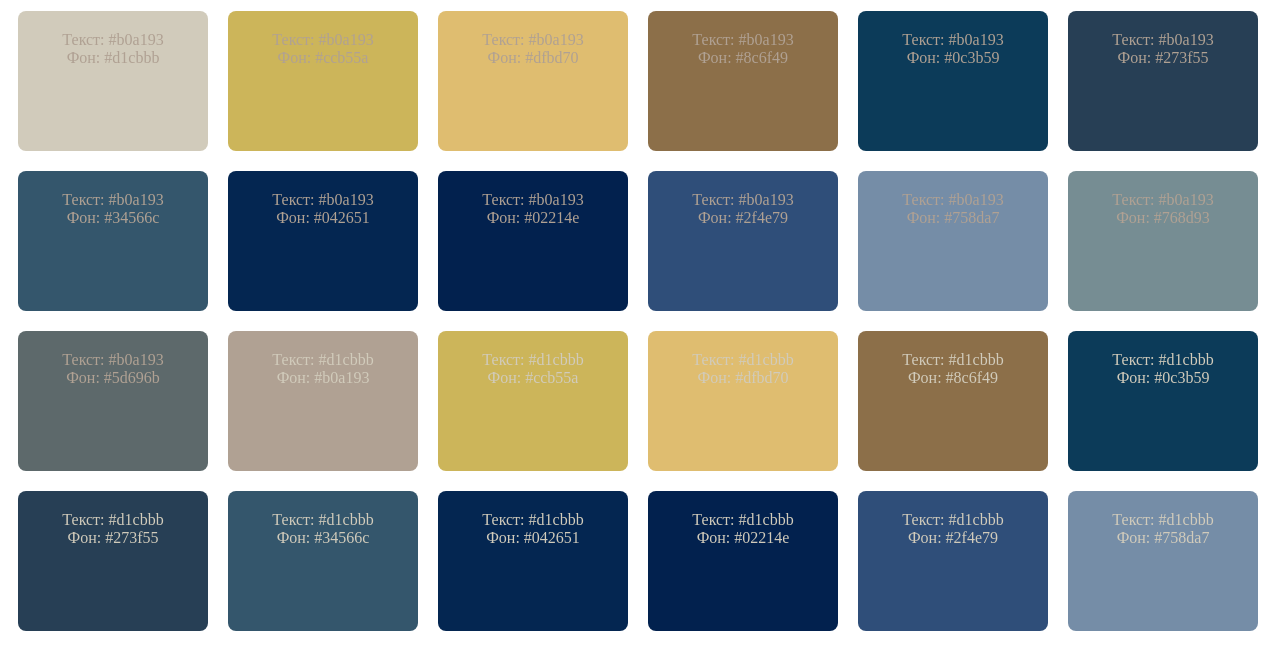
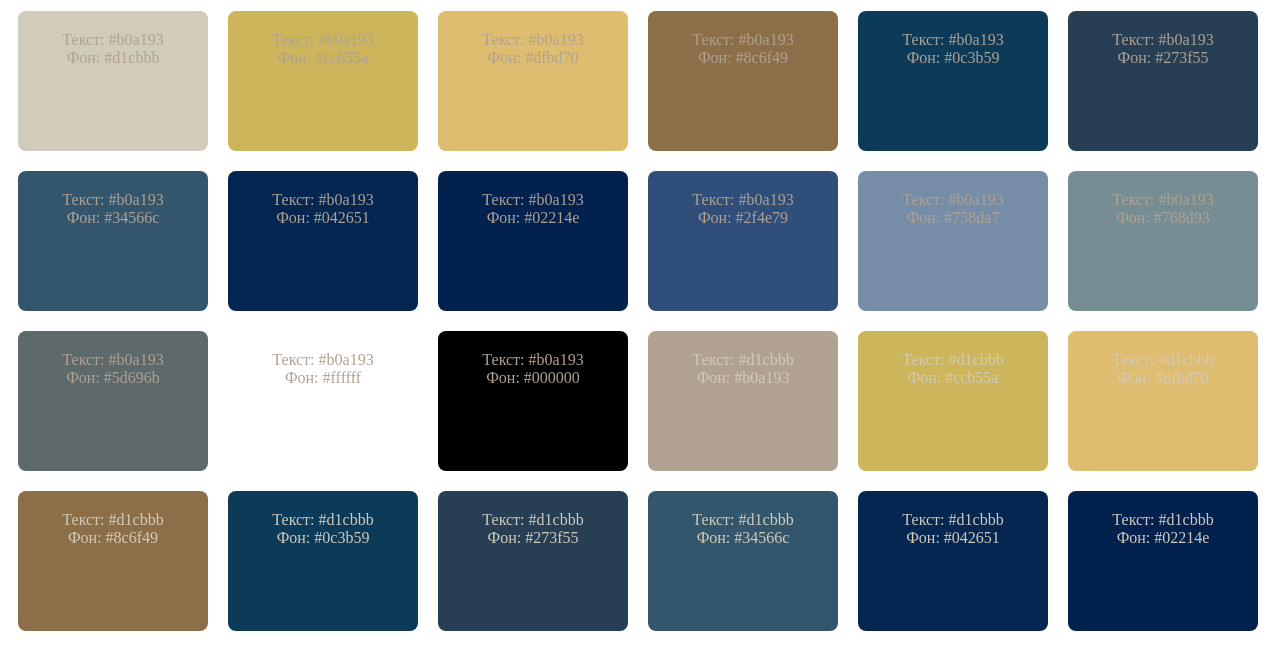
Before and after one commit to TarasMavrovich/Color-palitres, a plain HTML site: page index.html in a window 1280 px wide. Shown: the part 79-727 px from the top of the page. Drawn offline with Linux system fonts and the light colour scheme.

Commit message:
taras color

```diff
--- a/index.html
+++ b/index.html
@@ -37,6 +37,8 @@
         "#758da7",
         "#768d93",
         "#5d696b",
+        "#ffffff",
+        "#000000",
       ];
 
       // Отримуємо контейнер для відображення кольорових блоків
```
